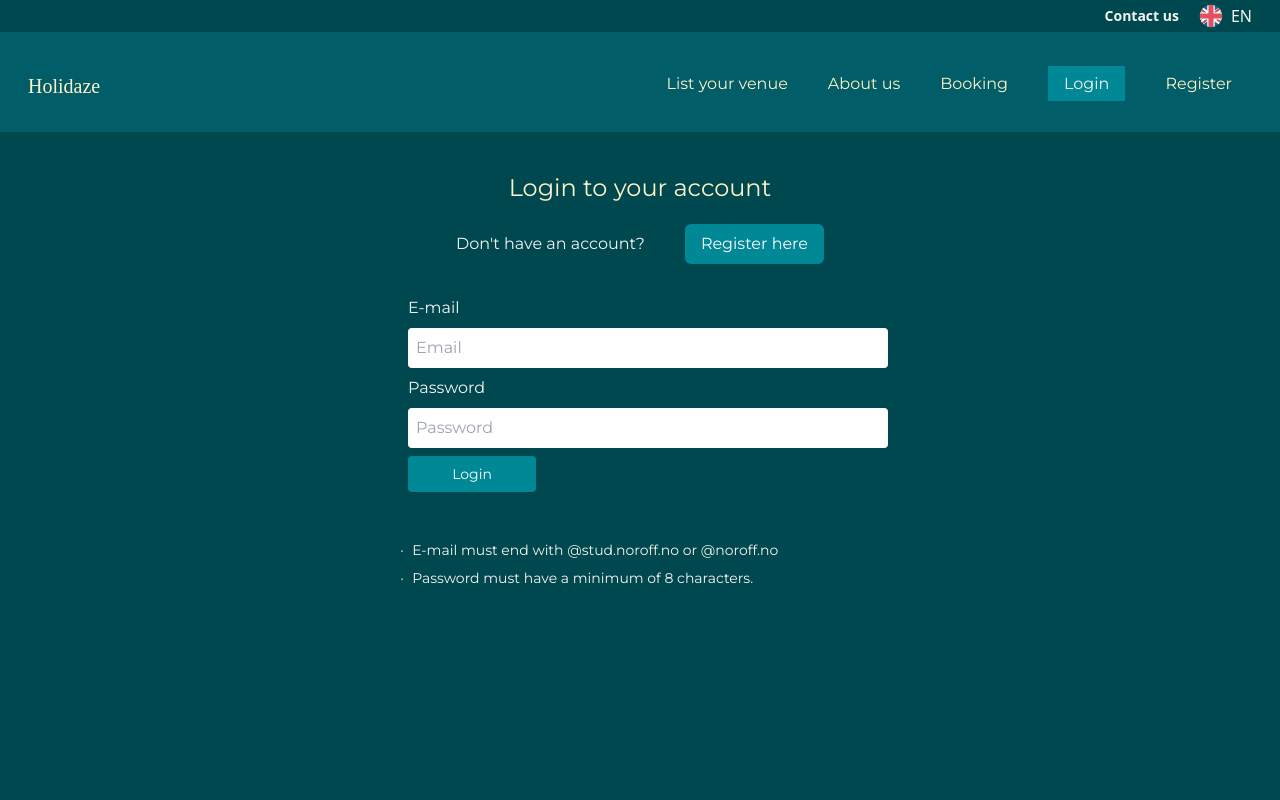
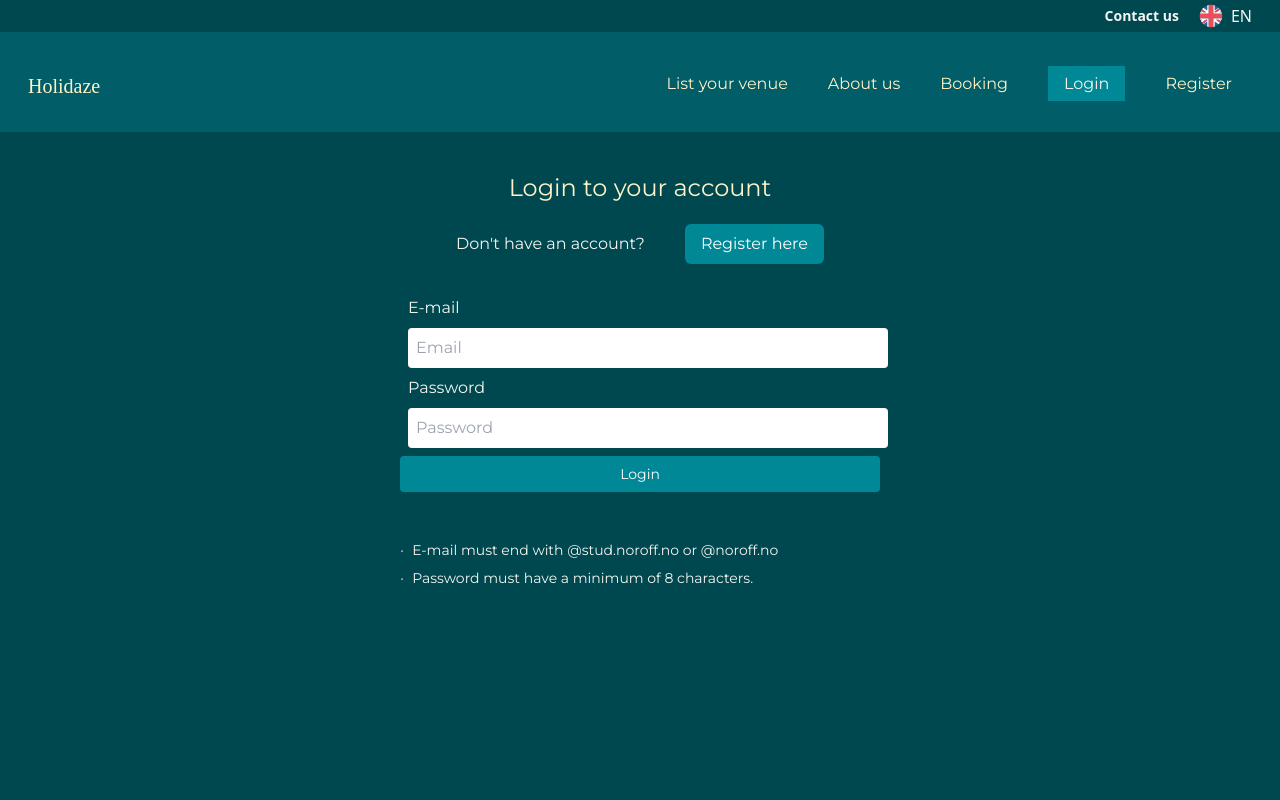
Before and after one commit to oddvarzk/Holidaze, a React (Vite) app: page /login in a window 1280 px wide. Shown: the top 800 px of the page. Built offline with nearby package versions, Linux system fonts and the light colour scheme; no server answers; a web font is replaced by a local one.

Commit message:
login UI need fixing cant figure out why error is happening

```diff
--- a/src/pages/auth/Login/index.tsx
+++ b/src/pages/auth/Login/index.tsx
@@ -90,11 +90,11 @@ export function LoginForm() {
             minLength={8}
             required
           />
-          <div className="px-2">
+          <div className="flex justify-center">
             <button
               type="submit"
               disabled={loading}
-              className="bg-btns hover:bg-amber-100 hover:text-charcoal text-white font-normal font-Montserrat text-sm py-2 px-4 w-32 rounded"
+              className="bg-btns w-full hover:bg-amber-100 hover:text-charcoal text-white font-normal font-Montserrat text-sm py-2 rounded"
             >
               {loading ? "Logging in..." : "Login"}
             </button>
```
